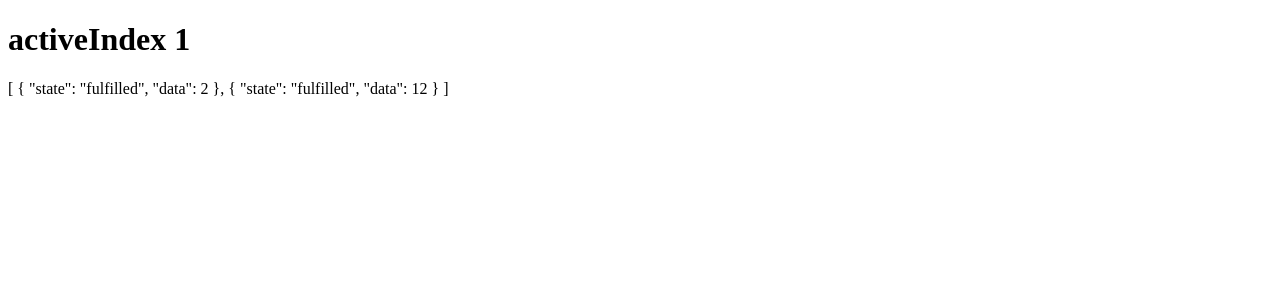
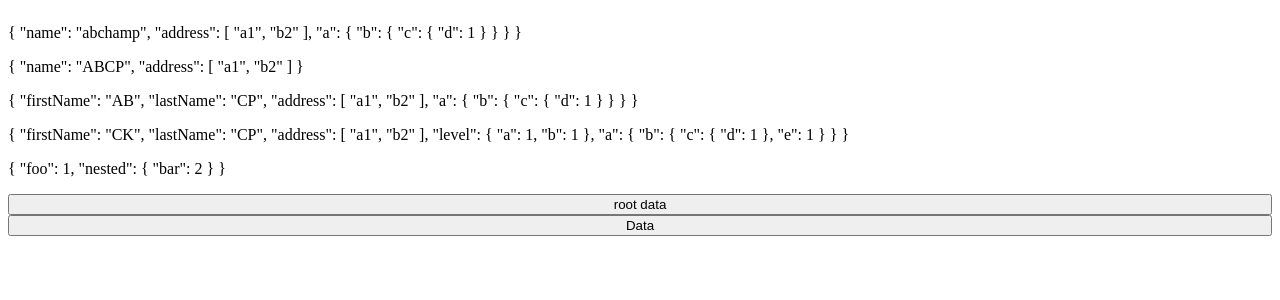
Before and after one commit to abchamp/vue3-poc-code, a Vue app: page / in a window 1280 px wide. Shown: the top 300 px of the page. Built offline with nearby package versions, Linux system fonts and the light colour scheme.

Commit message:
add reactive damo.

```diff
--- a/src/App.vue
+++ b/src/App.vue
@@ -8,7 +8,8 @@
       <p>Mouse position is at: {{ x }} {{ y }}</p>
       <p>Count {{ count }}</p>
     </div> -->
-    <QueueAsyncApi />
+    <!-- <QueueAsyncApi /> -->
+    <ReactiveDemo />
   </div>
 </template>
 
@@ -18,6 +19,7 @@ import { useTitle, useRefHistory } from "@vueuse/core";
 import QueueAsyncApi from "./components/QueueAsyncApi.vue";
 import AsyncAPICallWorker from "./components/AsyncAPICallWorker.vue";
 import RequestSyncApp from "./components/RequestSyncApp.vue";
+import ReactiveDemo from "./components/ReactiveDemo.vue";
 
 import { useMouse } from "./composables/mouse";
 import { useMyTitle } from "./composables/myTitle";
--- /dev/null
+++ b/src/components/ReactiveDemo.vue
@@ -0,0 +1,130 @@
+<template>
+  <div class="container">
+    <div>
+      <p>{{ singleRef }}</p>
+      <p>{{ shlRef }}</p>
+      <p>{{ reactivityData }}</p>
+      <p>{{ shallowReactiveData }}</p>
+      <p>{{ state }}</p>
+    </div>
+
+    <button @click="setRootData">root data</button>
+    <button @click="setDeepData">Data</button>
+  </div>
+</template>
+
+<script>
+import {
+  shallowRef,
+  ref,
+  watch,
+  reactive,
+  shallowReactive,
+  isReactive,
+} from "vue";
+
+export default {
+  setup() {
+    const singleRef = ref({
+      name: "abchamp",
+      address: ["a1", "b2"],
+      a: { b: { c: { d: 1 } } },
+    });
+    const shlRef = shallowRef({
+      name: "ABCP",
+      address: ["a1", "b2"],
+    });
+    const reactivityData = reactive({
+      firstName: "AB",
+      lastName: "CP",
+      address: ["a1", "b2"],
+      a: { b: { c: { d: 1 } } },
+    });
+    const shallowReactiveData = shallowReactive({
+      firstName: "CK",
+      lastName: "CP",
+      address: ["a1", "b2"],
+      level: { a: 1, b: 1 },
+      a: { b: { c: { d: 1 }, e: 1 } },
+    });
+
+    const state = shallowReactive({
+      foo: 1,
+      nested: {
+        bar: 2,
+      },
+    });
+
+    // console.log(isReactive(state.nested));
+
+    function setRootData() {
+      // singleRef.value = "champ69";
+      // reactivityData.address.push("c3");
+      shlRef.name = "IS SHL REF";
+      reactivityData.a.b.c.d++;
+      // shallowReactiveData.a.b.c.d++;
+      // shallowReactiveData.a.b.e++;
+      // shallowReactiveData.level = {
+      //   ...shallowReactiveData.level,
+      //   a: new Date(),
+      // };
+
+      shallowReactiveData.a.b = new Date();
+    }
+    function setDeepData() {
+      // notification.address = ["a1", "b2", "c3"];
+      // notification.value = {};
+      // ddd.value.address.push("c3");
+    }
+
+    watch(
+      singleRef,
+      (newValue) => console.log("watch singleRef:", newValue)
+      // { deep: true }
+    );
+
+    watch(reactivityData, (newValue) =>
+      console.log("watch reactivityData:", newValue)
+    );
+
+    watch(shallowReactiveData, (newValue) =>
+      console.log("watch shallowReactiveData:", newValue)
+    );
+
+    console.log(reactivityData);
+    console.log(shallowReactiveData);
+
+    return {
+      state,
+      singleRef,
+      shlRef,
+      reactivityData,
+      shallowReactiveData,
+      setRootData,
+      setDeepData,
+    };
+  },
+};
+</script>
+
+<!-- Add "scoped" attribute to limit CSS to this component only -->
+<style scoped>
+.container {
+  display: flex;
+  flex-direction: column;
+}
+h3 {
+  margin: 40px 0 0;
+}
+ul {
+  list-style-type: none;
+  padding: 0;
+}
+li {
+  display: inline-block;
+  margin: 0 10px;
+}
+a {
+  color: #42b983;
+}
+</style>
```
